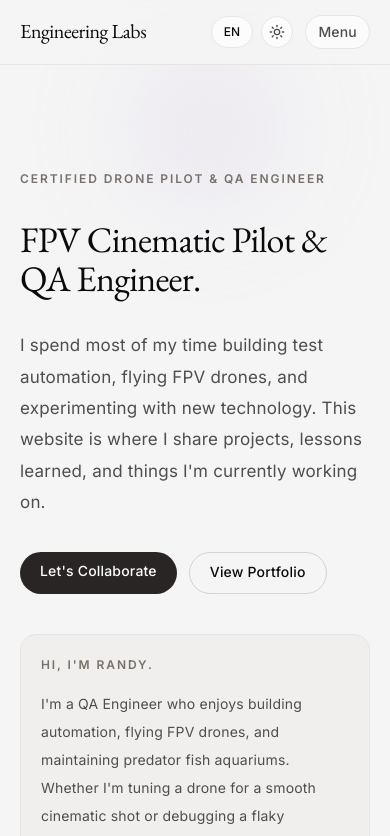
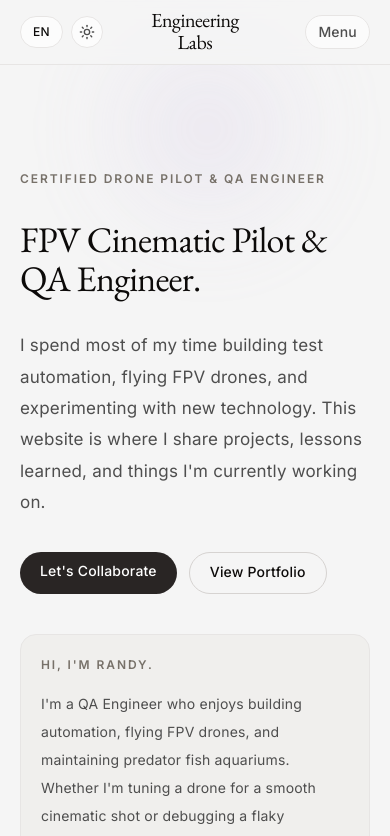
Before and after one commit to randykaskuser/ranmaul-engineering-labs, a Next.js app: page / in a window 390 px wide. Shown: the top 836 px of the page. Built offline with nearby package versions, Linux system fonts and the light colour scheme.

Commit message:
style(mobile): move theme and translation toggle next to logo

```diff
--- a/components/layout/site-header.tsx
+++ b/components/layout/site-header.tsx
@@ -43,21 +43,22 @@ export function SiteHeader() {
     <header className="sticky top-0 z-40 border-b border-hairline bg-canvas/92 backdrop-blur">
       <SiteContainer>
         <div className="flex h-16 items-center justify-between gap-4 md:h-[4.25rem]">
-          <Link href="/" className="display-title text-xl tracking-tight text-ink">
-            Engineering Labs
-          </Link>
-
-          {/* Mobile Right Section */}
-          <div className="flex items-center gap-2 md:hidden">
+          <div className="flex flex-1 items-center gap-2 md:hidden">
             <Link
               href={localeSwitchHref}
               className="inline-flex h-8 items-center rounded-full border border-hairline bg-surface-card/70 px-3 text-xs font-medium text-body transition hover:border-hairline-strong hover:text-ink focus-visible:outline focus-visible:outline-2 focus-visible:outline-offset-2 focus-visible:outline-hairline-strong"
             >
               {locale.toUpperCase()}
             </Link>
+            <ThemeToggle />
+          </div>
 
-            <ThemeToggle />
+          <Link href="/" className="display-title flex-1 text-center text-xl tracking-tight text-ink md:text-left">
+            Engineering Labs
+          </Link>
 
+          {/* Mobile Right Section */}
+          <div className="flex flex-1 justify-end items-center gap-2 md:hidden">
             <button
               type="button"
               aria-label="Toggle menu"
```
